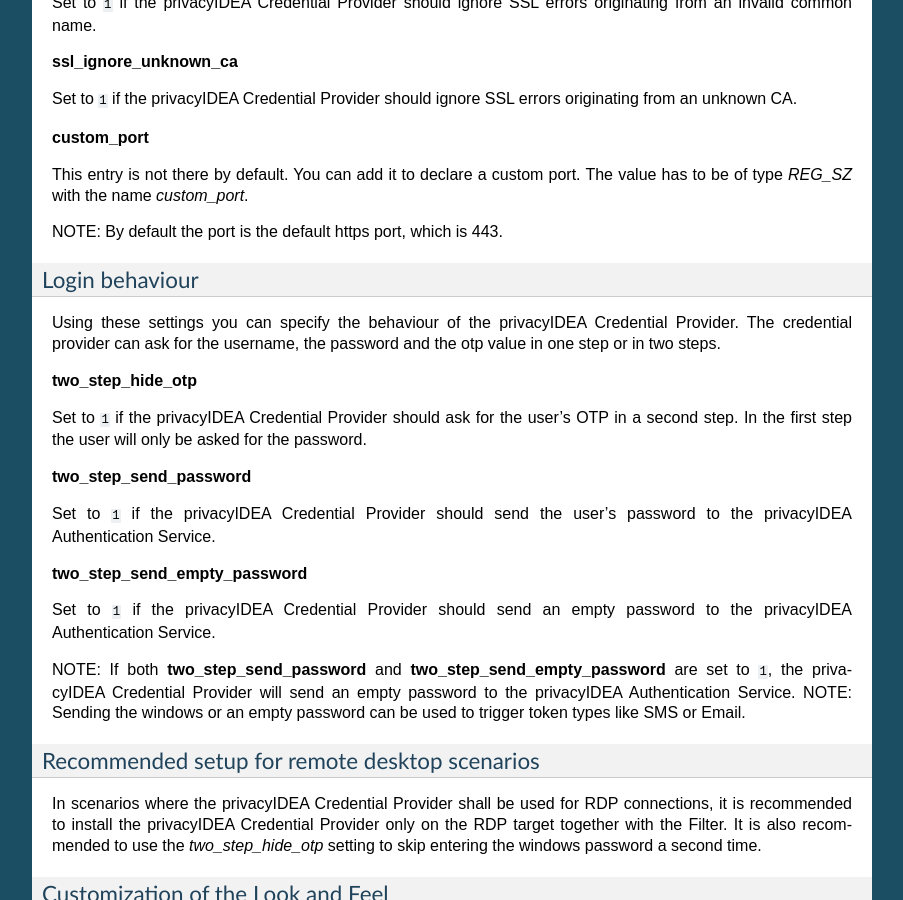
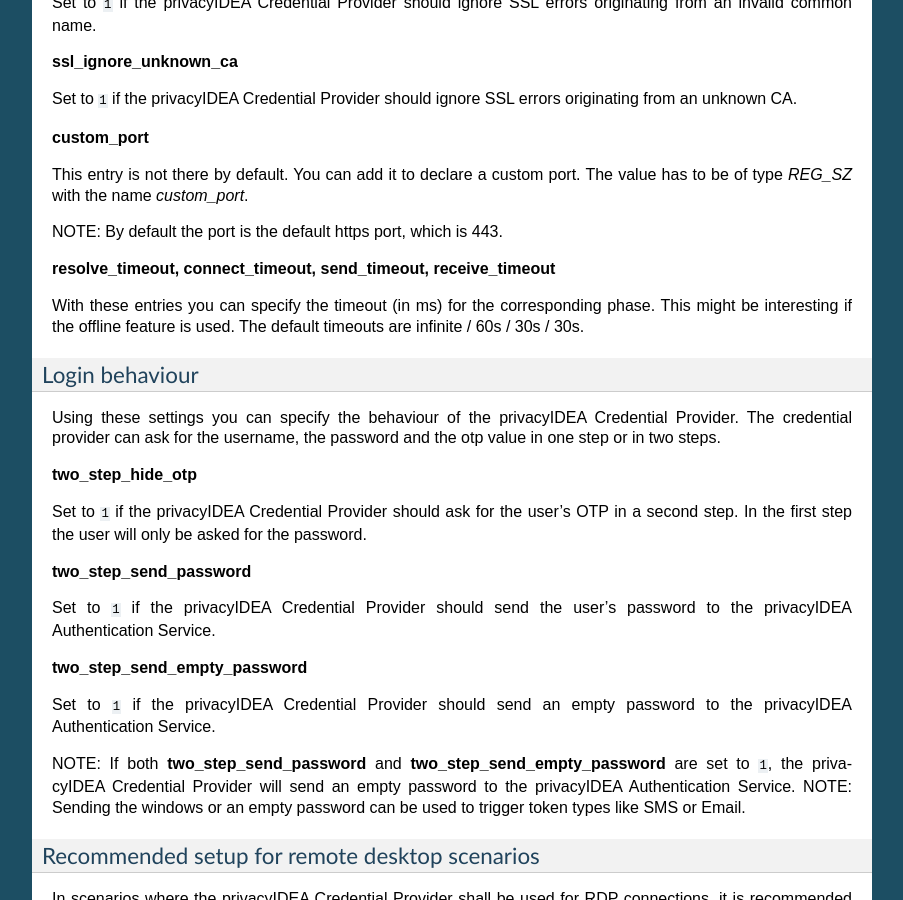
Before and after one commit to privacyidea/privacyidea-credential-provider, a Sphinx documentation site: the page built from doc/configuration.rst, in a window 1280 px wide and 900 px high, scrolled down 705 px. Shown: the whole window, without its empty margins (198-1101 px from the left). Built offline with Sphinx 7.4.7, drawn with Linux system fonts in a browser that asks for light colours.

Commit message:
include timeout settings in docu

```diff
--- a/doc/configuration.rst
+++ b/doc/configuration.rst
@@ -50,6 +50,11 @@
 This entry is not there by default. You can add it to declare a custom port. The value has to be of type *REG_SZ* with the name *custom_port*.
 
 NOTE: By default the port is the default https port, which is 443.
+
+**resolve_timeout, connect_timeout, send_timeout, receive_timeout**
+
+With these entries you can specify the timeout (in ms) for the corresponding phase. This might be interesting if the offline feature
+is used. The default timeouts are infinite / 60s / 30s / 30s.
 
 Login behaviour
 ~~~~~~~~~~~~~~~
```
